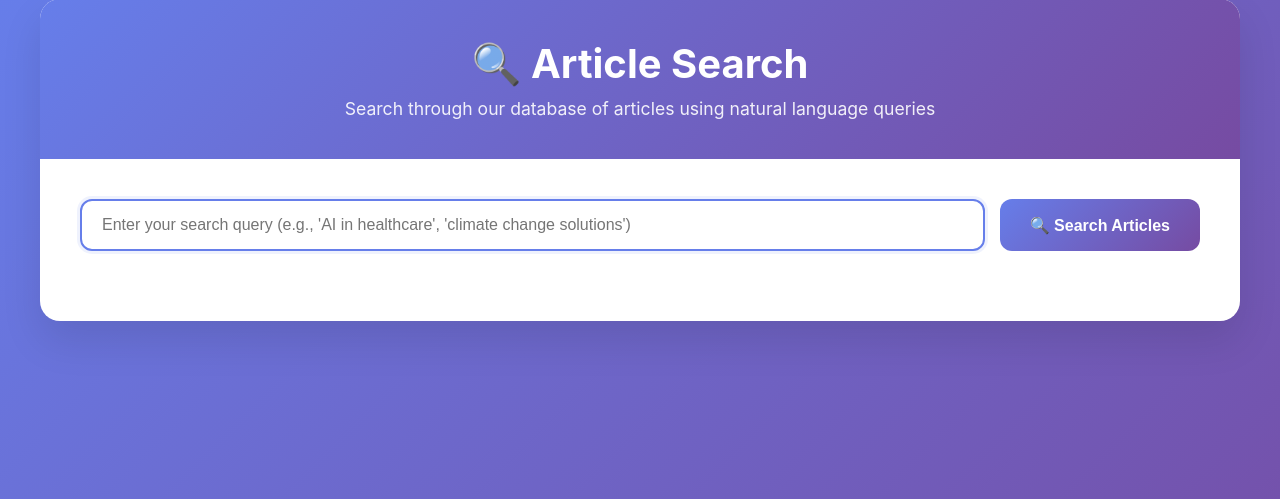
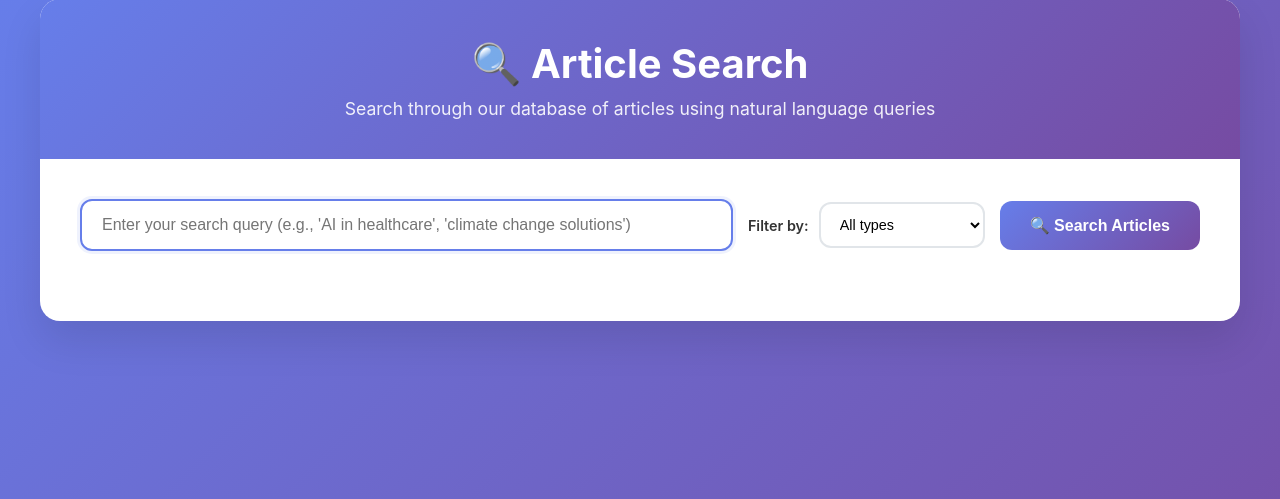
Before and after one commit to marcusbk37/Climate-Scraper, a Flask app: page / in a window 1280 px wide. Shown: the part 21-520 px from the top of the page. Run offline with Flask 3, Linux system fonts and the light colour scheme.

Commit message:
filter for different types of content working

```diff
--- a/Frontend/app.py
+++ b/Frontend/app.py
@@ -21,6 +21,7 @@ def search():
         data = request.get_json()
         query = data.get('query', '').strip()
         top_k = data.get('top_k', 10)
+        content_type = data.get('content_type', '').strip()
 
         if not query:
             return jsonify({
@@ -32,7 +33,9 @@ def search():
 
         # Search Pinecone
         embedder = get_embedder()
-        search_results = embedder.search_chunks(query, top_k=top_k)
+        # If filtering by content type, search for more results to ensure we get enough of the desired type
+        search_top_k = top_k * 3 if content_type else top_k  # Get 3x more results when filtering
+        search_results = embedder.search_chunks(query, top_k=search_top_k)
         print("hello")
 
         if not search_results or not search_results.get('result', {}).get('hits'):
@@ -71,6 +74,12 @@ def search():
         for article_id in article_ids:
             article = db.get_article_by_id(article_id)
             if article:
+                # Apply content type filter if specified
+                if content_type:
+                    article_type = article.get('metadata', {}).get('type', '').lower()
+                    if article_type != content_type.lower():
+                        continue
+
                 # Add search relevance info
                 best_score = scores_by_article.get(article_id, 0.0)
                 absolute_percent = (90 if 1.5 * best_score * 100 > 90 else round(best_score * 100 * 1.5))
@@ -86,7 +95,10 @@ def search():
         # Sort articles by score of max matching chunk
         articles.sort(key=lambda x: x['search_relevance']['percent_match'], reverse=True)
 
-        print(f"📰 Retrieved {len(articles)} unique articles")
+        # Limit to requested number of results
+        articles = articles[:top_k]
+
+        print(f"📰 Retrieved {len(articles)} unique articles (filtered from {len(article_ids)} candidates)")
 
         return jsonify({
             'success': True,
--- a/Frontend/templates/index.html
+++ b/Frontend/templates/index.html
@@ -54,6 +54,37 @@
             gap: 15px;
             margin-bottom: 30px;
             flex-wrap: wrap;
+            align-items: center;
+        }
+
+        .filter-section {
+            display: flex;
+            gap: 10px;
+            align-items: center;
+            flex-wrap: wrap;
+        }
+
+        .filter-label {
+            font-weight: 600;
+            color: #333;
+            font-size: 0.9rem;
+        }
+
+        .filter-select {
+            padding: 12px 15px;
+            border: 2px solid #e1e5e9;
+            border-radius: 12px;
+            font-size: 0.9rem;
+            background: white;
+            cursor: pointer;
+            transition: all 0.3s ease;
+            outline: none;
+            min-width: 150px;
+        }
+
+        .filter-select:focus {
+            border-color: #667eea;
+            box-shadow: 0 0 0 3px rgba(102, 126, 234, 0.1);
         }
 
         .search-input {
@@ -345,6 +376,14 @@
                     placeholder="Enter your search query (e.g., 'AI in healthcare', 'climate change solutions')"
                     required
                 >
+                <div class="filter-section">
+                    <label class="filter-label">Filter by:</label>
+                    <select class="filter-select" id="contentTypeFilter">
+                        <option value="">All types</option>
+                        <option value="research_paper">Research Papers</option>
+                        <option value="company">Companies</option>
+                    </select>
+                </div>
                 <button type="submit" class="search-button" id="searchButton">
                     🔍 Search Articles
                 </button>
@@ -369,6 +408,7 @@
         const searchForm = document.getElementById('searchForm');
         const searchInput = document.getElementById('searchInput');
         const searchButton = document.getElementById('searchButton');
+        const contentTypeFilter = document.getElementById('contentTypeFilter');
         const resultsSection = document.getElementById('resultsSection');
         const resultsHeader = document.getElementById('resultsHeader');
         const resultsCount = document.getElementById('resultsCount');
@@ -396,7 +436,8 @@
                     },
                     body: JSON.stringify({
                         query: query,
-                        top_k: 20
+                        top_k: 20,
+                        content_type: contentTypeFilter.value
                     })
                 });
 
@@ -422,7 +463,8 @@
 
             // Update header
             resultsCount.textContent = `Found ${data.unique_articles} relevant articles`;
-            resultsQuery.textContent = `Search query: "${data.query}"`;
+            const filterText = contentTypeFilter.value ? ` (filtered by: ${contentTypeFilter.options[contentTypeFilter.selectedIndex].text})` : '';
+            resultsQuery.textContent = `Search query: "${data.query}"${filterText}`;
 
             // Clear previous results
             resultsList.innerHTML = '';
@@ -470,10 +512,9 @@
                             `<span>📅 ${new Date(article.published_at).toLocaleDateString()}` :
                             '<span>📅 Date unknown'}
                         </span>
-                        ${article.domain ?
-                            `<span>🌐 ${article.domain}` :
-                            '<span>🌐 Unknown source'}
-                        </span>
+                        ${article.url ?
+                            `<span>🌐 <a href="${article.url}" target="_blank" style="color: #667eea; text-decoration: underline;">${article.url}</a></span>` :
+                            '<span>🌐 Unknown source</span>'}
                     </div>
                     <div class="article-text article-text-preview" data-full-text="${article.text}">
                         ${makeLinksClickable(previewText)}
```
